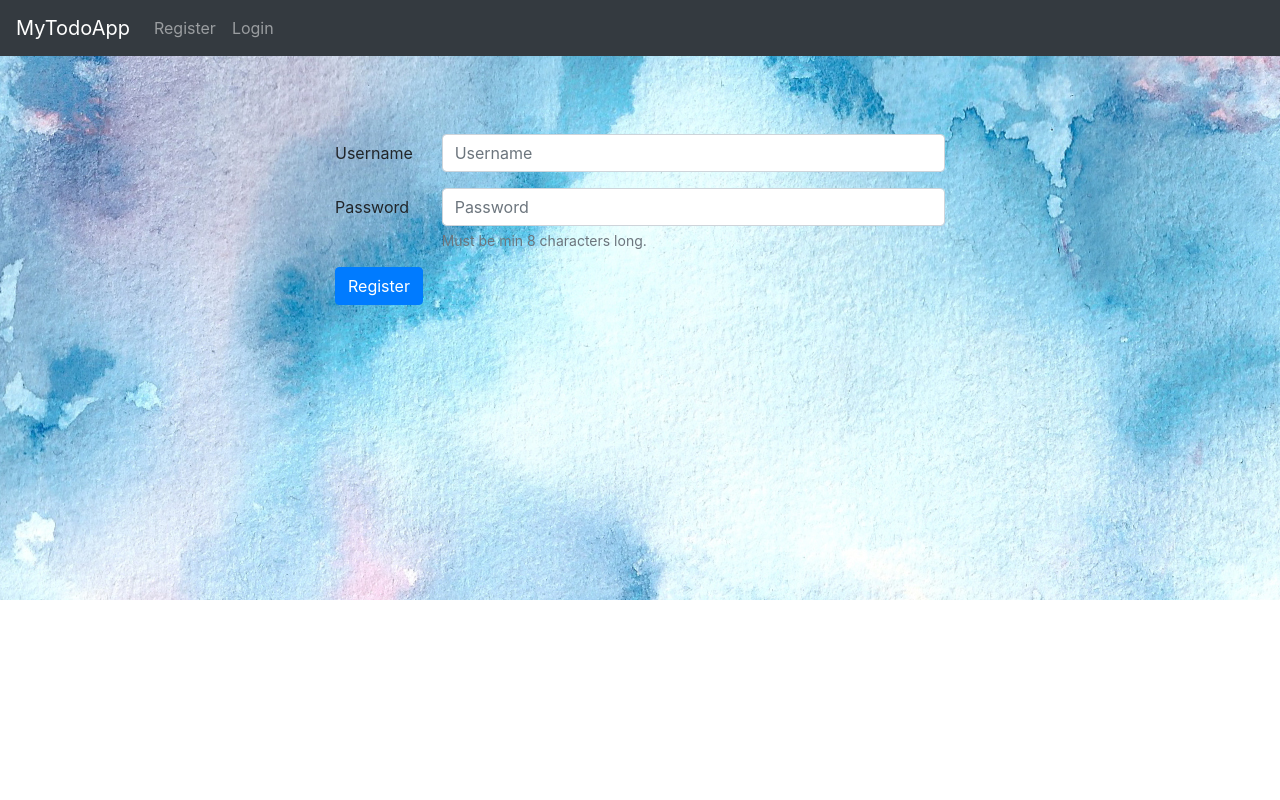
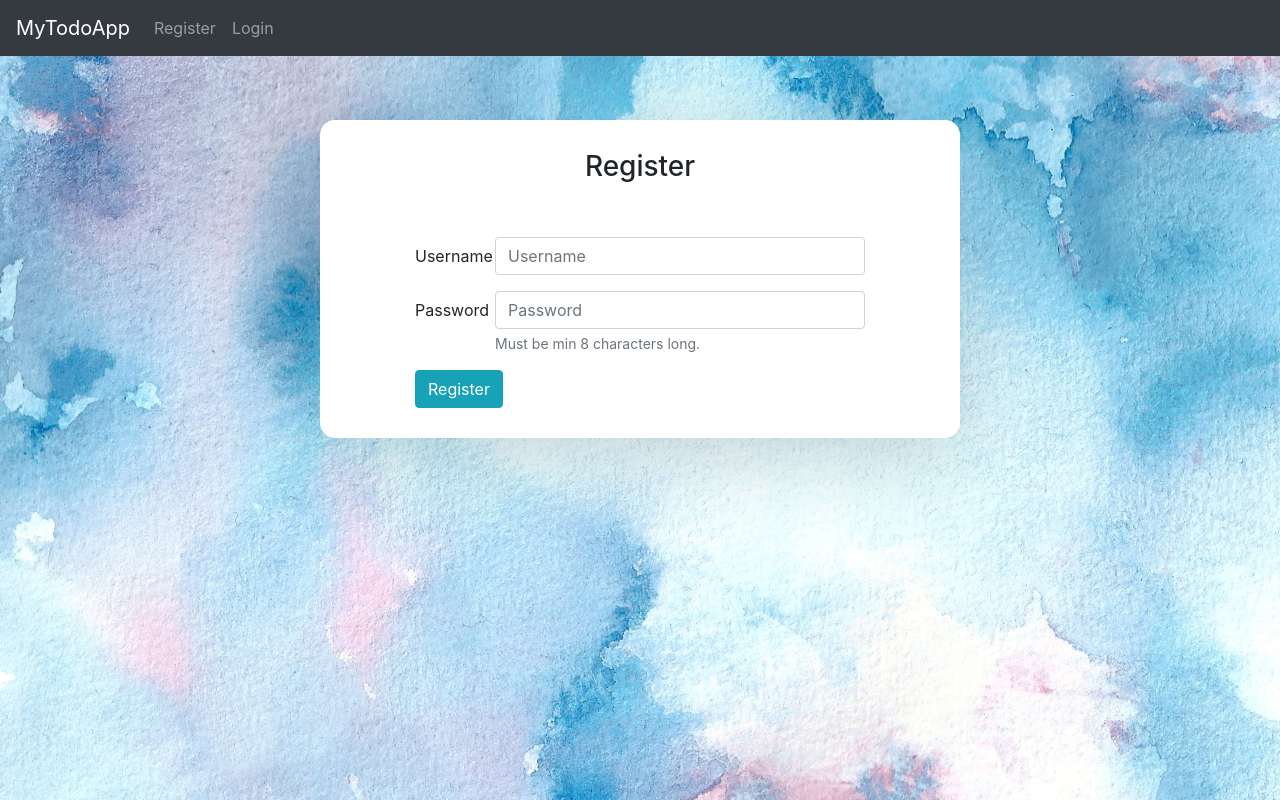
Before and after one commit to gabip86/homework-todo, a React (Create React App) app in the folder frontend/: page /register in a window 1280 px wide. Built offline with nearby package versions, Linux system fonts and the light colour scheme.

Commit message:
style: styled register and login page

```diff
--- a/frontend/src/App.css
+++ b/frontend/src/App.css
@@ -1,11 +1,32 @@
-.app {
+body {
   background-image: url('./img/splatter_bg.jpg');
   background-repeat: no-repeat;
-  min-height: 600px;
+  /* min-height: 600px; */
 }
 
 .container {
   padding: 30px;
+}
+
+.wrapper {
+  display: flex;
+  justify-content: center;
+  flex-direction: column;
+}
+
+.wrapper h3 {
+  text-align: center;
+  padding-bottom: 10%;
+}
+
+.inner {
+  width: 50%;
+  margin: auto;
+  margin-top: 5%;
+  margin-bottom: 5%;
+  background: white;
+  box-shadow: 0px 14px 80px rgba(34, 35, 58, 0.2);
+  border-radius: 15px;
 }
 
 .todo {
@@ -14,3 +35,9 @@
   font-size: 18px;
   justify-content: space-between;
 }
+
+.form {
+  background-color: white;
+  padding: 10%;
+  border-radius: 15px;
+}
--- a/frontend/src/App.js
+++ b/frontend/src/App.js
@@ -5,7 +5,6 @@ import {
   Switch,
 } from 'react-router-dom'
 import ProtectedRoute from './components/ProtectedRoute'
-import Main from './components/Main'
 import Header from './components/Header'
 import Register from './components/Register'
 import Login from './components/Login'
@@ -59,18 +58,22 @@ function App() {
 
   return (
     <div className="app">
+      <div className="wrapper">
         <Router>
           <Header auth={auth} setAuth={setAuth} />
+          <div className="inner">
             <Switch>
               {
-            routes(auth,setAuth).map(({allowed, path, children, redirectPath}, index) =>
+                routes(auth, setAuth).map(({ allowed, path, children, redirectPath }, index) =>
                   <ProtectedRoute key={`protecte-route-${index}`} allowed={allowed} path={path} redirectPath={redirectPath}>
                     {children}
                   </ProtectedRoute>
                 )
               }
             </Switch>
+          </div>
         </Router>
+      </div>
     </div>
   )
 }
--- a/frontend/src/components/FormTodo.js
+++ b/frontend/src/components/FormTodo.js
@@ -22,7 +22,7 @@ const FormTodo = ({ addTodo }) => {
           onChange={e => setValue(e.target.value)}
           placeholder="Add new todo" />
       </Form.Group>
-      <Button variant="primary mb-3" type="submit">
+      <Button variant="info mb-3" type="submit">
         Submit
     </Button>
     </Form>
--- a/frontend/src/components/Login.js
+++ b/frontend/src/components/Login.js
@@ -11,8 +11,9 @@ const Login = ({ auth, setAuth }) => {
   }, auth, setAuth)
 
   return (
-    <Container className="w-50 mx-auto mt-5">
+    <Container className="w-75 mx-auto">
       <Form noValidate validated={validated} onSubmit={handleSubmit}>
+        <h3>Login</h3>
         <Form.Group as={Row} controlId="validationCustom01">
           <Form.Label column sm={2}>Username</Form.Label>
           <Col sm={10}>
@@ -45,7 +46,7 @@ const Login = ({ auth, setAuth }) => {
             </Form.Control.Feedback>
           </Col>
         </Form.Group>
-        <Button variant="primary" type="submit">
+        <Button variant="info" type="submit">
           Login
         </Button>
       </Form>
--- a/frontend/src/components/MainTodo.js
+++ b/frontend/src/components/MainTodo.js
@@ -1,5 +1,4 @@
 import React, { useState, useEffect } from 'react'
-import { withRouter } from 'react-router-dom'
 import FormTodo from './FormTodo'
 import Todo from './Todo'
 import { Card } from 'react-bootstrap'
@@ -19,7 +18,7 @@ const MainTodo = ({ auth }) => {
       })
         .catch(console.error)
     }
-  }, [auth.token, todos])
+  }, [])
 
   const addTodo = text => {
     const isDone = false
@@ -57,7 +56,7 @@ const MainTodo = ({ auth }) => {
 
   return (
     <div className="app">
-      <div className="container">
+      <div className="form">
         {!auth?.user?.username ?
           <>
             <h1 className="text-center mb-4">Todo List</h1>
@@ -86,4 +85,4 @@ const MainTodo = ({ auth }) => {
   )
 }
 
-export default withRouter(MainTodo)
+export default MainTodo
--- a/frontend/src/components/Register.js
+++ b/frontend/src/components/Register.js
@@ -10,8 +10,9 @@ function Register() {
   })
 
   return (
-    <Container className="w-50 mx-auto mt-5 needs-validation">
+    <Container className="w-75 mx-auto needs-validation">
       <Form noValidate validated={validated} onSubmit={handleSubmit}>
+        <h3>Register</h3>
         <Form.Group as={Row} controlId="validationCustom01">
           <Form.Label column sm={2}>Username</Form.Label>
           <Col sm={10}>
@@ -50,7 +51,7 @@ function Register() {
             </Form.Text>
           </Col>
         </Form.Group>
-        <Button variant="primary" type="submit">
+        <Button variant="info" type="submit">
           Register
         </Button>
       </Form>
--- a/frontend/src/components/Todo.js
+++ b/frontend/src/components/Todo.js
@@ -6,8 +6,8 @@ const Todo = ({ todo, markTodo, removeTodo }) => {
     <div className="todo">
       <span style={{ textDecoration: todo.isDone ? "line-through" : "" }}>{todo.text}</span>
       <div>
-        <Button variant="outline-success" onClick={() => markTodo(todo.id)}>✓</Button>{' '}
-        <Button variant="outline-danger" onClick={() => removeTodo(todo.id)}>✕</Button>
+        <Button variant="outline-info" onClick={() => markTodo(todo.id)}>✓</Button>{' '}
+        <Button variant="outline-dark" onClick={() => removeTodo(todo.id)}>✕</Button>
       </div>
     </div>
   )
```
Also changed, not shown: 1 other file (tests, documents, lock files or other folders). Lines whose indentation alone changed are shown as unchanged.
